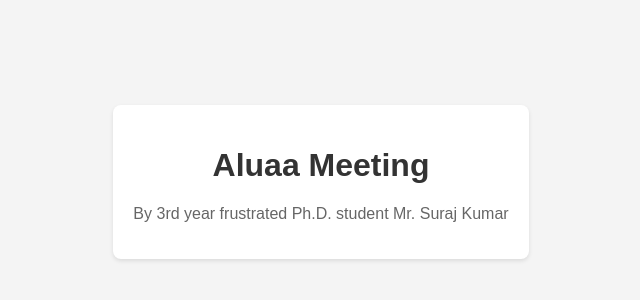
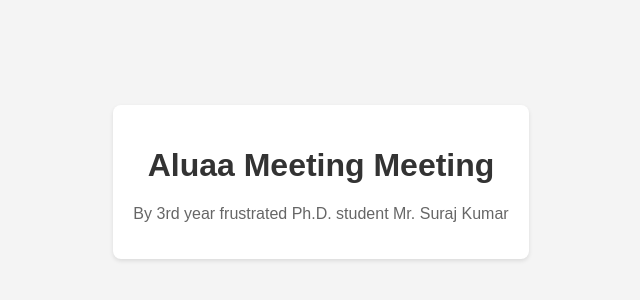
Before and after one commit to suraj9735/hello-world-website, a plain HTML site: page index.html in a window 1280 px wide. Shown: the part 218-518 px from the top of the page, without its empty margins (319-959 px from the left). Drawn offline with Linux system fonts and the light colour scheme.

Commit message:
Update index.html

```diff
--- a/index.html
+++ b/index.html
@@ -8,7 +8,7 @@
 </head>
 <body>
   <div class="container">
-    <h1>Aluaa Meeting</h1>
+    <h1>Aluaa Meeting Meeting</h1>
     <p>By 3rd year frustrated Ph.D. student Mr. Suraj Kumar</p>
   </div>
 </body>
```
